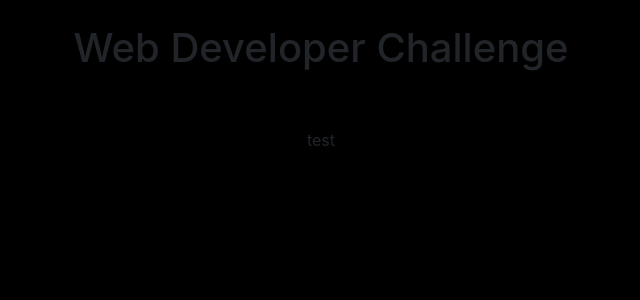
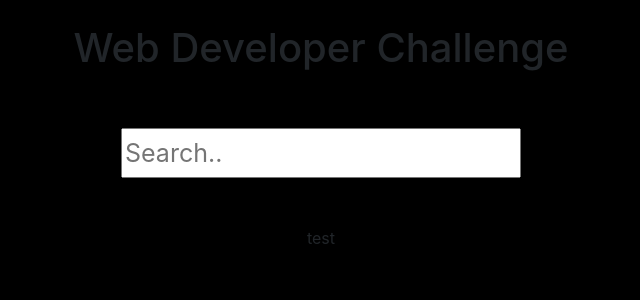
Before and after one commit to Davidwk123/Web-Developer-Challenge, a React (Create React App) app in the folder react-app/: page / in a window 1280 px wide. Shown: the top 300 px of the page, without its empty margins (319-959 px from the left). Built offline with nearby package versions, Linux system fonts and the light colour scheme; no server answers; the HTML template or start-up script is replaced by a standard one.

Commit message:
Added search bar and css for it

```diff
--- a/react-app/src/App.css
+++ b/react-app/src/App.css
@@ -36,3 +36,9 @@
     transform: rotate(360deg);
   }
 }
+
+.Searchbar input{
+  height: 50px;
+  width: 400px;
+  font-size: 25px;
+}
--- a/react-app/src/App.js
+++ b/react-app/src/App.js
@@ -39,6 +39,14 @@ function App() {
 
       <header>
         <h1>Web Developer Challenge</h1>
+
+        <br></br>
+        <br></br>
+        {/* Search Bar*/}
+        <div class="Searchbar">
+          <input type="text" placeholder="Search.." name="search"></input>
+        </div>
+
       </header>
 
       <br></br>
```
